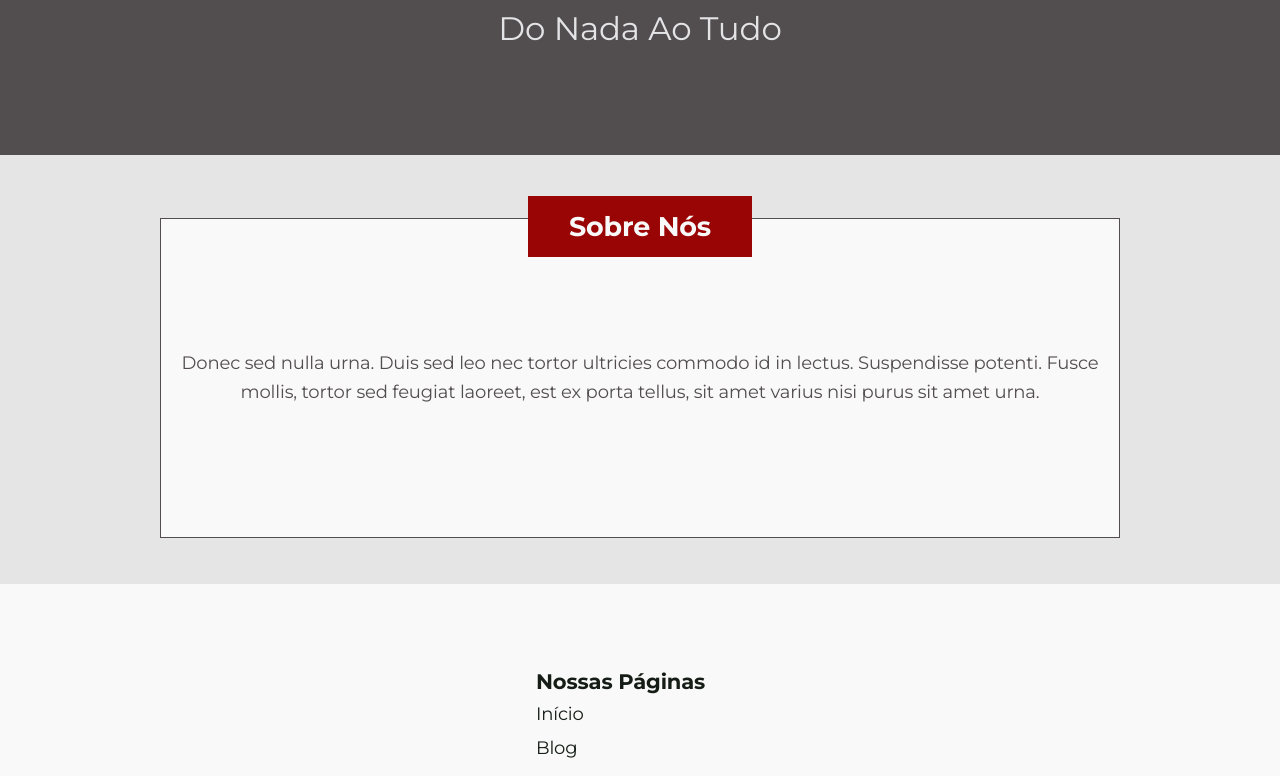
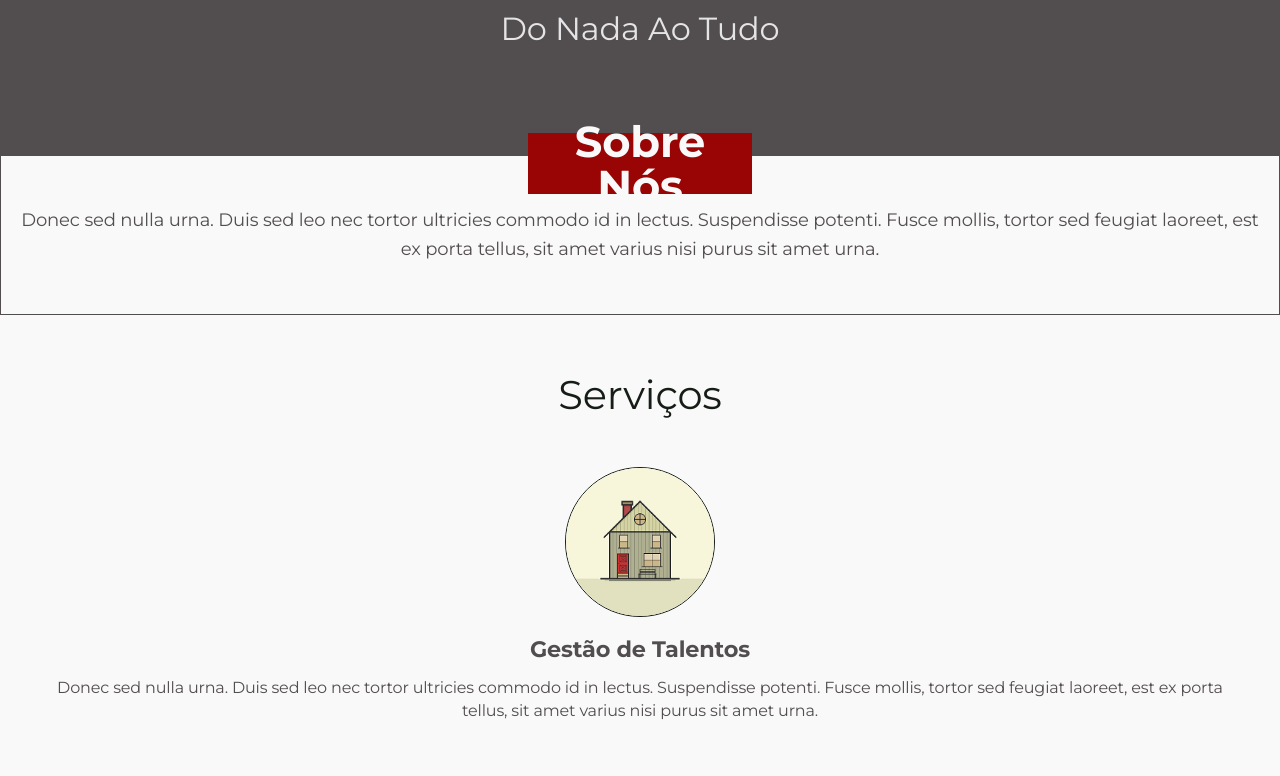
Before and after one commit to talvanes/site-ntdo, a Next.js app: page / in a window 1280 px wide. Shown: the part 1280-2056 px from the top of the page. Built offline with nearby package versions, Linux system fonts and the light colour scheme.

Commit message:
nTDO Next: seção "Serviços"

```diff
--- a/package.json
+++ b/package.json
@@ -8,6 +8,7 @@
     "start": "next start"
   },
   "dependencies": {
+    "classnames": "^2.2.6",
     "next": "9.5.5",
     "react": "17.0.1",
     "react-dom": "17.0.1"
--- a/src/components/AboutUs.module.css
+++ b/src/components/AboutUs.module.css
@@ -4,10 +4,13 @@
   composes: body-paragraph from "@/styles/typography.module.css";
 
   width: 90%;
-  min-height: 20rem;
+  min-height: 10rem;
   max-width: 60rem;
 
   margin: 3.95rem auto 2.88rem;
+  padding-top: 3rem;
+  padding-bottom: 1.5rem;
+
   text-align: center;
 
   display: flex;
@@ -25,6 +28,9 @@
   width: 14rem;
   height: 3.8rem;
 
+  font-size: 1.0em;
+  line-height: 1.3em;
+
   display: flex;
   align-items: center;
   justify-content: center;
--- /dev/null
+++ b/src/components/FeatureCard.module.css
@@ -0,0 +1,31 @@
+.feature_card_container {
+  composes: container from "@/styles/utils.module.css";
+  composes: body-paragraph-small from "@/styles/typography.module.css";
+  composes: text-default from "@/styles/colors.module.css";
+
+  display: flex;
+  flex-direction: column;
+  align-items: center;
+
+  text-align: center;
+  max-width: 20rem;
+}
+
+.feature_card_container + .feature_card_container {
+  margin-top: 3.5em;
+}
+
+.feature_card_title {
+  composes: body-title-small from "@/styles/typography.module.css";
+
+  line-height: 1.5em;
+  margin-bottom: 0.5em;
+}
+
+.feature_card_image {
+  composes: regular-image from "@/styles/utils.module.css";
+  composes: border-black from "@/styles/colors.module.css";
+
+  border-width: 2px;
+  margin-bottom: 0.6em;
+}
--- /dev/null
+++ b/src/components/FeatureCard.tsx
@@ -0,0 +1,21 @@
+import styles from "./FeatureCard.module.css";
+
+export interface FeatureCardProps {
+  title: string;
+  path_to_image: string;
+  description: string;
+}
+
+export default function FeatureCard({ title, description, path_to_image }: FeatureCardProps) {
+  return (
+    <article className={styles.feature_card_container}>
+      <header>
+        <img className={styles.feature_card_image} src={path_to_image} alt={title} />
+
+        <h1 className={styles.feature_card_title}>{title}</h1>
+      </header>
+
+      <p>{description}</p>
+    </article>
+  );
+}
--- /dev/null
+++ b/src/components/FeatureCardList.module.css
@@ -0,0 +1,18 @@
+.feature_card_list_container {
+  composes: container from "@/styles/utils.module.css";
+  composes: bg-white from "@/styles/colors.module.css";
+
+  display: flex;
+  flex-direction: column;
+  align-items: center;
+
+  padding-top: 2.5rem;
+  padding-bottom: 2rem;
+}
+
+.feature_card_list_title {
+  composes: text-black from "@/styles/colors.module.css";
+  composes: subpage-title from "@/styles/typography.module.css";
+
+  margin-bottom: 2rem;
+}
--- /dev/null
+++ b/src/components/FeatureCardList.tsx
@@ -0,0 +1,30 @@
+import FeatureCard, { FeatureCardProps } from "@/components/FeatureCard";
+
+import styles from "./FeatureCardList.module.css";
+
+interface FeatureCardListProps {
+  features: FeatureCardProps[];
+  title?: string;
+}
+
+export default function FeatureCardList({ features, title }: FeatureCardListProps) {
+  return (
+    <section className={styles.feature_card_list_container}>
+      {/* Optional Title */}
+      {!!title && (
+        <header>
+          <h1 className={styles.feature_card_list_title}>{title}</h1>
+        </header>
+      )}
+
+      {/* List of Features */}
+      {features.map(feature => (
+        <FeatureCard
+          title={feature.title}
+          description={feature.description}
+          path_to_image={feature.path_to_image}
+        />
+      ))}
+    </section>
+  );
+}
--- a/src/components/Hero.module.css
+++ b/src/components/Hero.module.css
@@ -13,6 +13,7 @@
   composes: container from "@/styles/utils.module.css";
 
   min-height: 20rem;
+
   display: flex;
   flex-direction: column;
   align-items: center;
--- a/src/pages/index.tsx
+++ b/src/pages/index.tsx
@@ -2,6 +2,7 @@ import SEO from "@/components/SEO";
 import Layout from "@/components/Layout";
 import Hero from "@/components/Hero";
 import AboutUs from "@/components/AboutUs";
+import FeatureCardList from "@/components/FeatureCardList";
 
 export default function Home() {
   return (
@@ -16,13 +17,44 @@ export default function Home() {
       {/* Hero Section */}
       <Hero title="nTDO" subtitle="Do Nada Ao Tudo" />
 
-      {/* TODO Seção "Sobre Nós" */}
+      {/* Seção "Sobre Nós" */}
       <AboutUs
         title="Sobre nós"
         description="Donec sed nulla urna. Duis sed leo nec tortor ultricies
         commodo id in lectus. Suspendisse potenti. Fusce mollis, tortor sed feugiat
         laoreet, est ex porta tellus, sit amet varius nisi purus sit amet urna. "
       />
+
+      {/* Seção "Nossos Serviços" */}
+      <FeatureCardList
+        title="Serviços"
+        features={[
+          {
+            title: "Gestão de Talentos",
+            description: "Donec sed nulla urna. Duis sed leo nec tortor ultricies commodo id in lectus. Suspendisse potenti. Fusce mollis, tortor sed feugiat laoreet, est ex porta tellus, sit amet varius nisi purus sit amet urna. ",
+            path_to_image: "/images/feature-1.png"
+          },
+          {
+            title: "Comunicação e Marketing",
+            description: "Donec sed nulla urna. Duis sed leo nec tortor ultricies commodo id in lectus. Suspendisse potenti. Fusce mollis, tortor sed feugiat laoreet, est ex porta tellus, sit amet varius nisi purus sit amet urna. ",
+            path_to_image: "/images/feature-2.png"
+          },
+          {
+            title: "Treinamento Gerencial",
+            description: "Donec sed nulla urna. Duis sed leo nec tortor ultricies commodo id in lectus. Suspendisse potenti. Fusce mollis, tortor sed feugiat laoreet, est ex porta tellus, sit amet varius nisi purus sit amet urna. ",
+            path_to_image: "/images/feature-3.png"
+          },
+          {
+            title: "Intermediação de Negócios",
+            description: "Donec sed nulla urna. Duis sed leo nec tortor ultricies commodo id in lectus. Suspendisse potenti. Fusce mollis, tortor sed feugiat laoreet, est ex porta tellus, sit amet varius nisi purus sit amet urna. ",
+            path_to_image: "/images/feature-4.png"
+          },
+        ]}
+      />
+
+      {/* TODO Seção "Missão, Visão e Valores" */}
+
+      {/* TODO Seção "Cases" (clientes) */}
     </Layout>
     </>
   )
--- a/src/styles/typography.module.css
+++ b/src/styles/typography.module.css
@@ -5,26 +5,26 @@
 
 .hero-subtitle {
   font-weight: 400;
-  font-size: 3.25em;
+  font-size: 3.2em;
 }
 
 .subpage-title {
   font-weight: 400;
-  font-size: 4.8em;
-  line-height: 7.2em;
+  font-size: 4.0em;
+  line-height: 2.0em;
 }
 
 .body-title {
   font-weight: 700;
-  font-size: 1.0em;
-  line-height: 1.3em;
+  font-size: 1.6em;
+  line-height: 1.5em;
   text-transform: capitalize;
 }
 
 .body-title-small {
   font-weight: 700;
-  font-size: 0.8em;
-  line-height: 1.0em;
+  font-size: 1.4em;
+  line-height: 1.5em;
 }
 
 .body-paragraph {
@@ -35,14 +35,14 @@
 
 .body-paragraph-large {
   font-weight: 400;
-  font-size: 3.6em;
-  line-height: 5.0em;
+  font-size: 2.0em;
+  line-height: 1.8em;
 }
 
 .body-paragraph-small {
   font-weight: 400;
-  font-size: 1.4em;
-  line-height: 1.8em;
+  font-size: 1.6em;
+  line-height: 1.4em;
 }
 
 .body-text-cta-button {
--- a/src/styles/utils.module.css
+++ b/src/styles/utils.module.css
@@ -13,3 +13,16 @@
 .display {
   display: flex;
 }
+
+/* Circle Image Container */
+.regular-image {
+  width: 9.375rem;
+  height: 9.375rem;
+  border-radius: 50%;
+}
+
+.large-image {
+  width: 12.5rem;
+  height: 12.5rem;
+  border-radius: 50%;
+}
```
